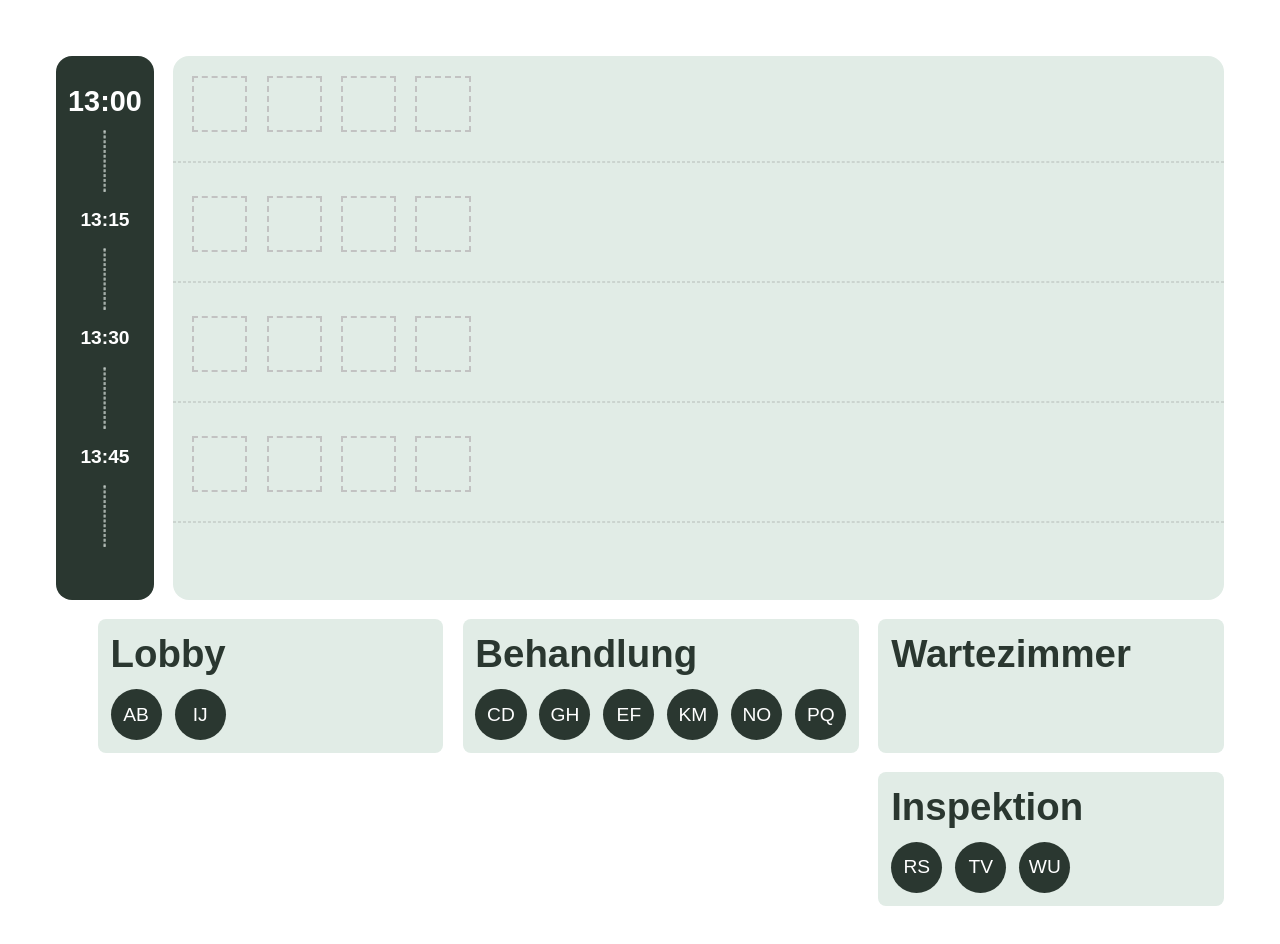
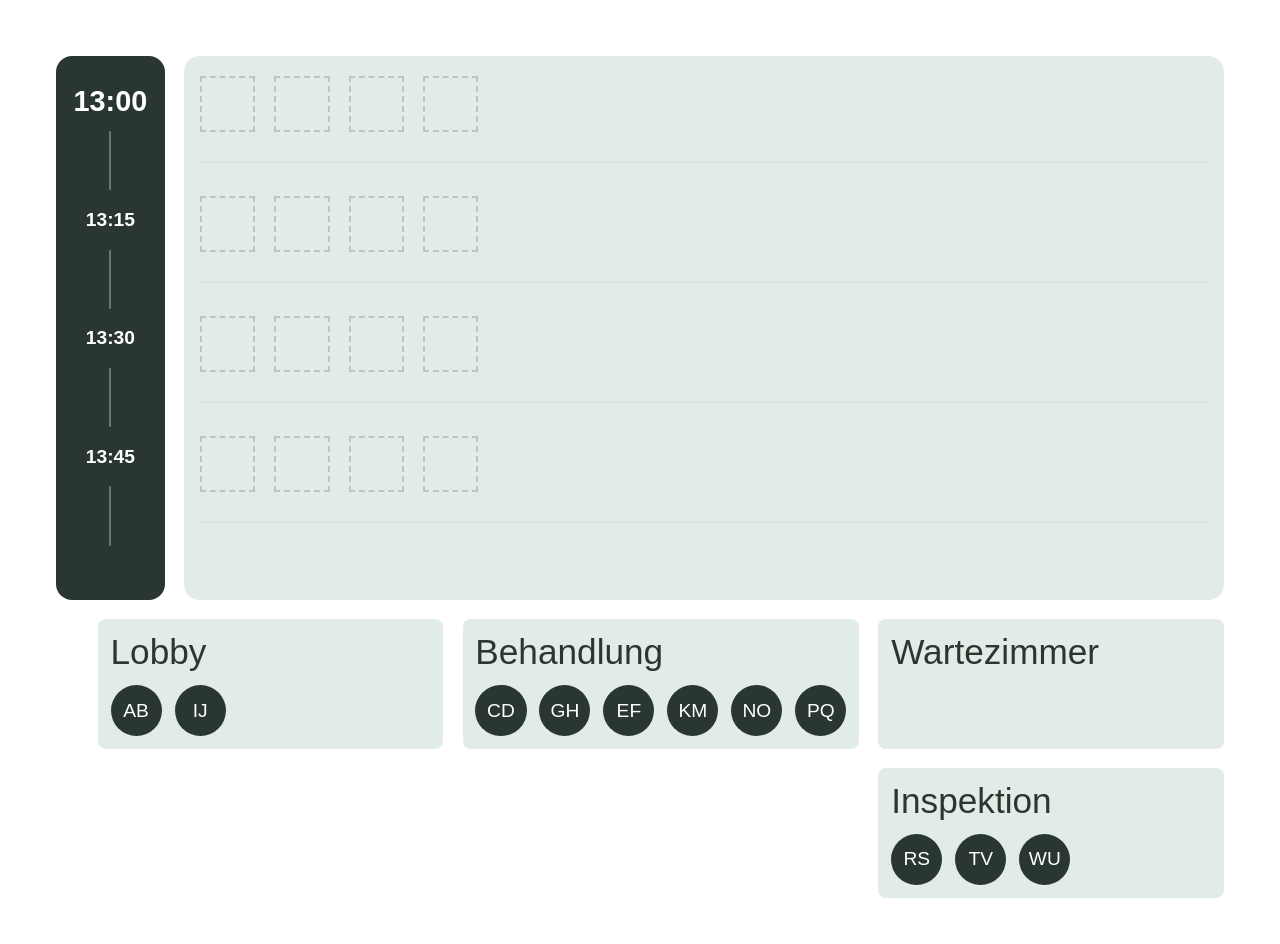
Before and after one commit to gedankenessen/wartezimmer, a React (Create React App) app: page / in a window 1280 px wide. Shown: the top 944 px of the page. Built offline with nearby package versions, Linux system fonts and the light colour scheme.

Commit message:
Add theme

```diff
--- a/src/components/board/Timeline/Timeline.tsx
+++ b/src/components/board/Timeline/Timeline.tsx
@@ -25,8 +25,8 @@ const TimelineWrapper = styled.div`
 
   width: 100%;
   height: 32rem;
-  background-color: #e1ece6;
-  padding: 1rem 0;
+  background-color: ${(p) => p.theme.colors.green200};
+  padding: 1rem;
   overflow: hidden;
   border-radius: 1rem;
 `;
@@ -36,11 +36,14 @@ const TimeSlot = styled.div`
   flex-direction: row;
   gap: 1.2rem;
   height: 3.2rem;
-  margin: 0 1.2rem;
 `;
 
 const TimelineSpacer = styled.div`
-  border: 1px dashed #cbd4cf;
+  height: 2px;
+  border-radius: 1rem;
+  width: 100%;
+  opacity: 0.4;
+  background-color: ${(p) => p.theme.colors.green400};
 `;
 
 export interface TimelineProps {
--- a/src/components/board/Timescale/Timescale.tsx
+++ b/src/components/board/Timescale/Timescale.tsx
@@ -5,7 +5,7 @@ import styled from "styled-components";
 const TimescaleWrapper = styled.div`
   display: grid;
   grid-template-rows: repeat(8, 3.7rem);
-  grid-template-columns: 1fr;
+  grid-template-columns: 6.8rem;
   grid-template-areas:
     "time"
     "spacer"
@@ -19,8 +19,7 @@ const TimescaleWrapper = styled.div`
   justify-content: center;
   align-items: center;
   height: 32rem;
-  width: 6.8rem;
-  background-color: #2a3730;
+  background-color: ${(p) => p.theme.colors.green700};
   padding: 1rem 0;
 
   border-radius: 1rem;
@@ -33,10 +32,12 @@ const TimescaleTime = styled.h3<{ $headline?: boolean }>`
 `;
 
 const TimescaleSpacer = styled.div`
-  width: 3.7rem;
+  width: 2px;
+  height: 100%;
+  border-radius: 1rem;
+  background-color: ${(p) => p.theme.colors.green400};
   margin: auto;
-  border: 1px dashed #cbd4cf;
-  transform: rotate(-90deg);
+  opacity: 0.4;
 `;
 
 export interface TimescaleProps {
--- a/src/components/shared/Person/Person.tsx
+++ b/src/components/shared/Person/Person.tsx
@@ -7,7 +7,7 @@ const PersonWrapper = styled.div`
   width: 3.2rem;
   height: 3.2rem;
   color: white;
-  background-color: #2a3730;
+  background-color: ${(p) => p.theme.colors.green700};
   display: flex;
   align-items: center;
   justify-content: center;
--- a/src/components/shared/Room/Room.tsx
+++ b/src/components/shared/Room/Room.tsx
@@ -12,14 +12,15 @@ const RoomWrapper = styled.div`
 
   min-width: 20rem;
 
-  background: #e1ece6;
+  background-color: ${(p) => p.theme.colors.green200};
   border-radius: 8px;
 `;
 
 const RoomTitle = styled.h3`
   font-family: Sans-Serif;
-  font-size: 2.4rem;
-  color: #2a3730;
+  font-size: 2.2rem;
+  font-weight: 400;
+  color: ${(p) => p.theme.colors.green700};
   margin: 0;
   padding: 0;
 `;
--- a/src/layout/App.tsx
+++ b/src/layout/App.tsx
@@ -1,5 +1,7 @@
 import React from "react";
 import { BoardProvider } from "src/lib/board/board";
+import { theme } from "src/lib/css/theme";
+import { ThemeProvider } from "styled-components";
 import { RoomPlayground } from "./playgrounds/RoomPlayground";
 
 export const App: React.FC = () => {
@@ -68,6 +70,7 @@ export const App: React.FC = () => {
     D4: { id: "D4" },
   };
   return (
+    <ThemeProvider theme={theme}>
       <BoardProvider
         initialAppointments={appoinments}
         initialPeople={people}
@@ -76,5 +79,6 @@ export const App: React.FC = () => {
       >
         <RoomPlayground />
       </BoardProvider>
+    </ThemeProvider>
   );
 };
--- /dev/null
+++ b/src/lib/css/theme.ts
@@ -0,0 +1,7 @@
+export const theme = {
+  colors: {
+    green200: "#e1ece6",
+    green400: "#cbd4cf",
+    green700: "#2a3730",
+  },
+};
--- a/src/lib/providers.tsx
+++ b/src/lib/providers.tsx
@@ -1,6 +1,10 @@
 import React, { PropsWithChildren } from "react";
 import { DragDropContext } from "react-beautiful-dnd";
+import { ThemeProvider } from "styled-components";
+import { theme } from "./css/theme";
 
 export const Providers: React.FC<PropsWithChildren<{}>> = ({ children }) => (
-  <DragDropContext onDragEnd={() => {}}>{children}</DragDropContext>
+  <ThemeProvider theme={theme}>
+    <DragDropContext onDragEnd={() => {}}>{children}</DragDropContext>
+  </ThemeProvider>
 );
```
Also changed, not shown: src/lib/css/breakpoints.ts (added, +7 -0 lines). Lines whose indentation alone changed are shown as unchanged.
